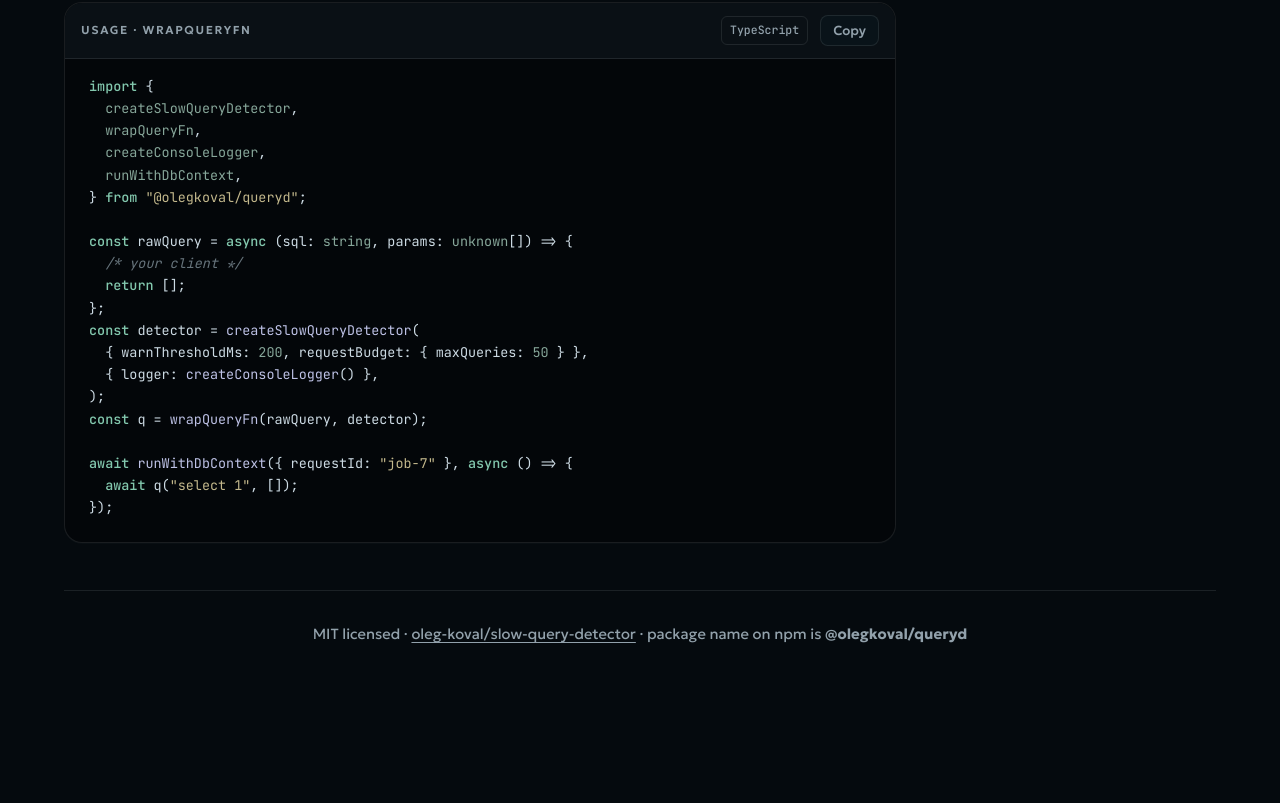
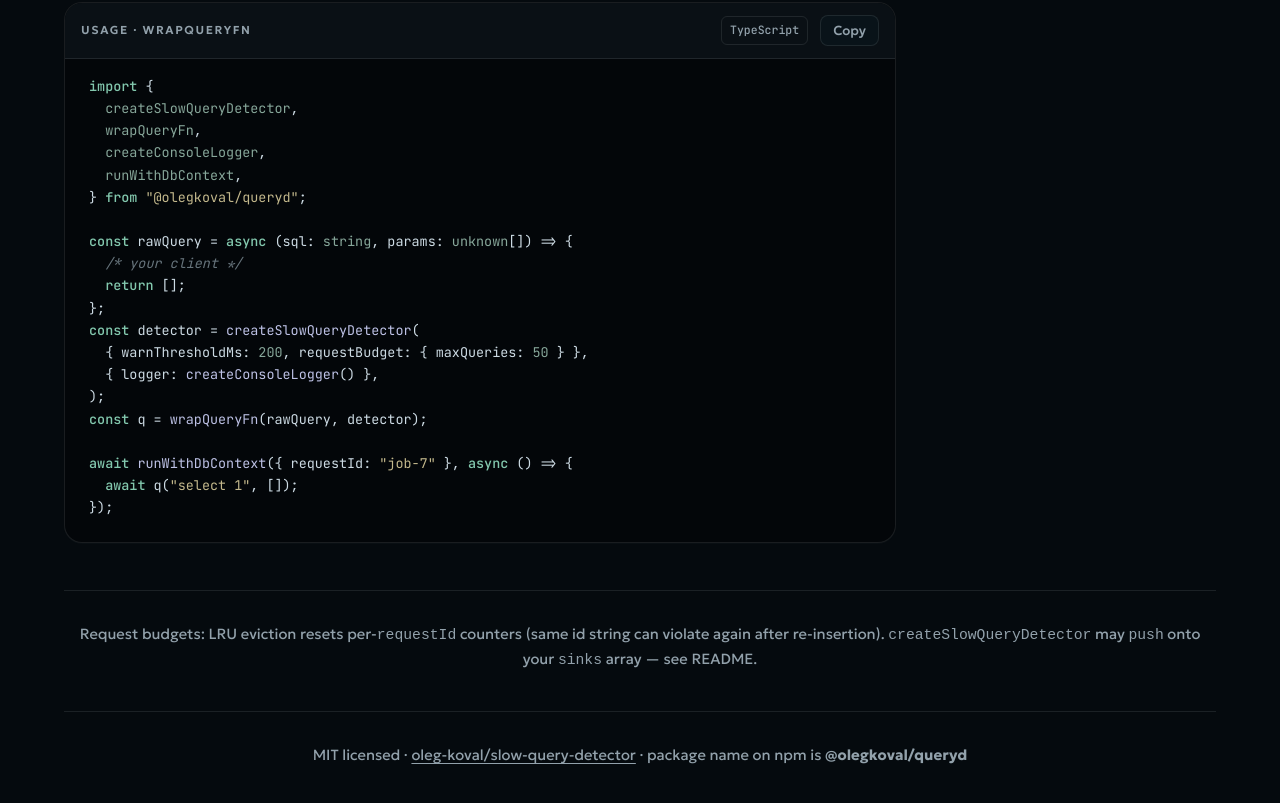
Before and after one commit to oleg-koval/slow-query-detector, a website: page docs/index.html in a window 1280 px wide. Shown: the part 2329-3132 px from the top of the page. Before the commit the page ends 3079 px from the top, so only its background shows below. Drawn offline with Linux system fonts and the light colour scheme.

Commit message:
docs: LRU eviction resets budgets; createSlowQueryDetector mutates sinks (#25)
- README + budget.md: eviction clears per-requestId counters; same id can
  violate again after re-insertion
- README: document sinks array mutation when LoggerSink is appended
- GitHub Pages: short footnote mirroring the above

Fixes #17
Fixes #18

```diff
--- a/docs/index.html
+++ b/docs/index.html
@@ -647,6 +647,10 @@
       </section>
 
       <p class="footnote wrap">
+        Request budgets: LRU eviction resets per-<code>requestId</code> counters (same id string can violate again after re-insertion).
+        <code>createSlowQueryDetector</code> may <code>push</code> onto your <code>sinks</code> array — see README.
+      </p>
+      <p class="footnote wrap">
         MIT licensed ·
         <a href="https://github.com/oleg-koval/slow-query-detector">oleg-koval/slow-query-detector</a>
         · package name on npm is <strong>@olegkoval/queryd</strong>
```
Also changed, not shown: docs/budget.md (+1 -1 lines), README.md.
